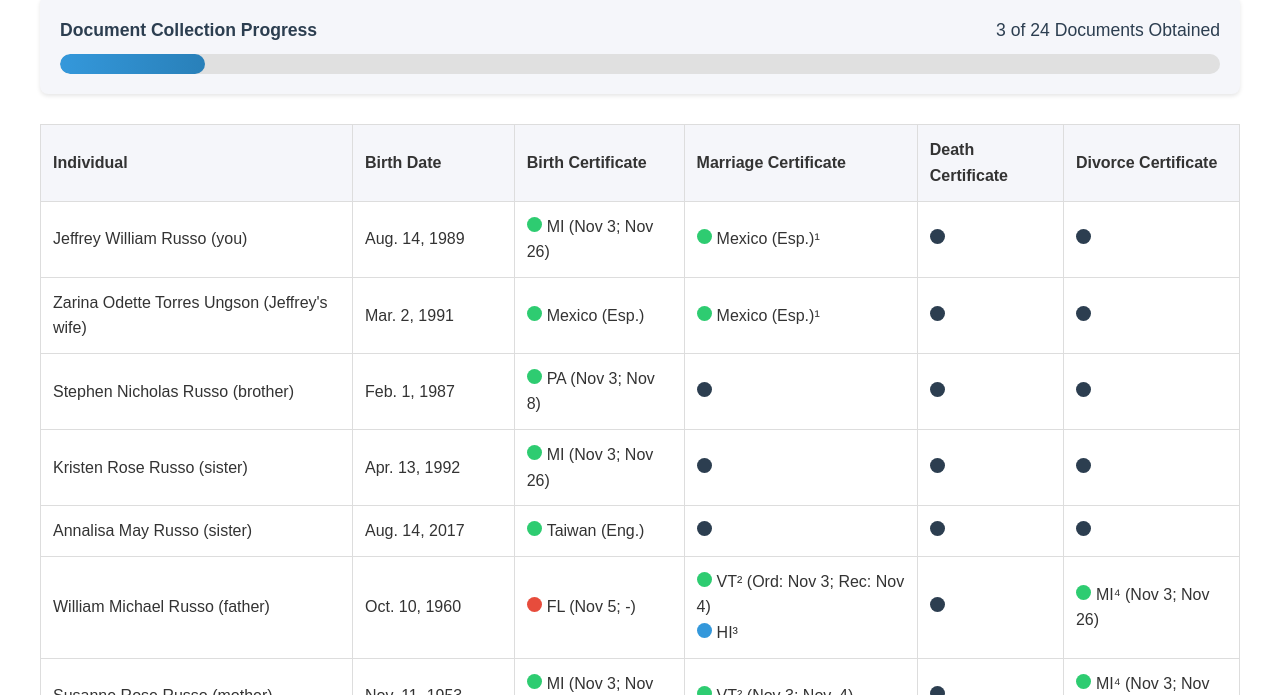
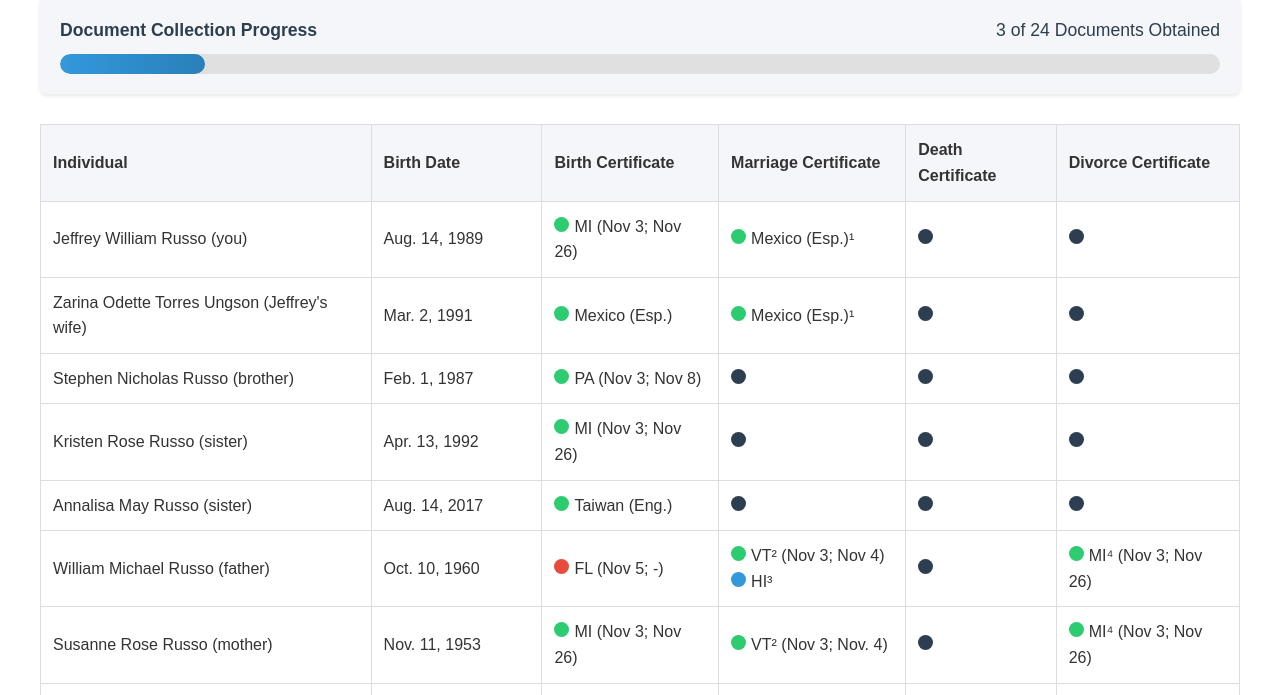
Before and after one commit to jeffrusso14/italian-citizenship-checklist, a plain HTML site: page index.html in a window 1280 px wide. Shown: the part 105-800 px from the top of the page. Drawn offline with Linux system fonts and the light colour scheme.

Commit message:
Update index.html

```diff
--- a/index.html
+++ b/index.html
@@ -204,7 +204,7 @@
                 <td>William Michael Russo (father)</td>
                 <td>Oct. 10, 1960</td>
                 <td><span class="circle red-circle"></span>FL (Nov 5; -)</td>
-                <td><span class="circle green-circle"></span>VT² (Ord: Nov 3; Rec: Nov 4)<br><span class="circle blue-circle"></span>HI³</td>
+                <td><span class="circle green-circle"></span>VT² (Nov 3; Nov 4)<br><span class="circle blue-circle"></span>HI³</td>
                 <td><span class="circle black-circle"></span></td>
                 <td><span class="circle green-circle"></span>MI⁴ (Nov 3; Nov 26)</td>
             </tr>
```
